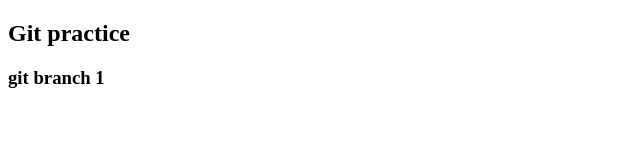
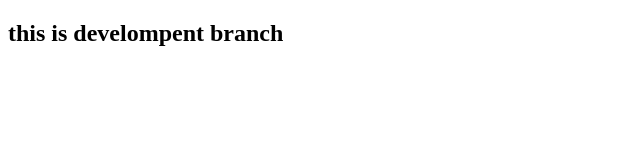
Before and after one commit to monayemhossain90/git-practice, a plain HTML site: page index.html in a window 1280 px wide. Shown: the whole page, without its empty margins (0-640 px from the left). Drawn offline with Linux system fonts and the light colour scheme.

Commit message:
development branch

```diff
--- a/index.html
+++ b/index.html
@@ -7,7 +7,6 @@
     <title>git practice</title>
 </head>
 <body>
-    <h2> Git practice</h2>
-    <h3>git branch 1</h3>
+  <h2>this is develompent branch</h2>
 </body>
 </html>
```
